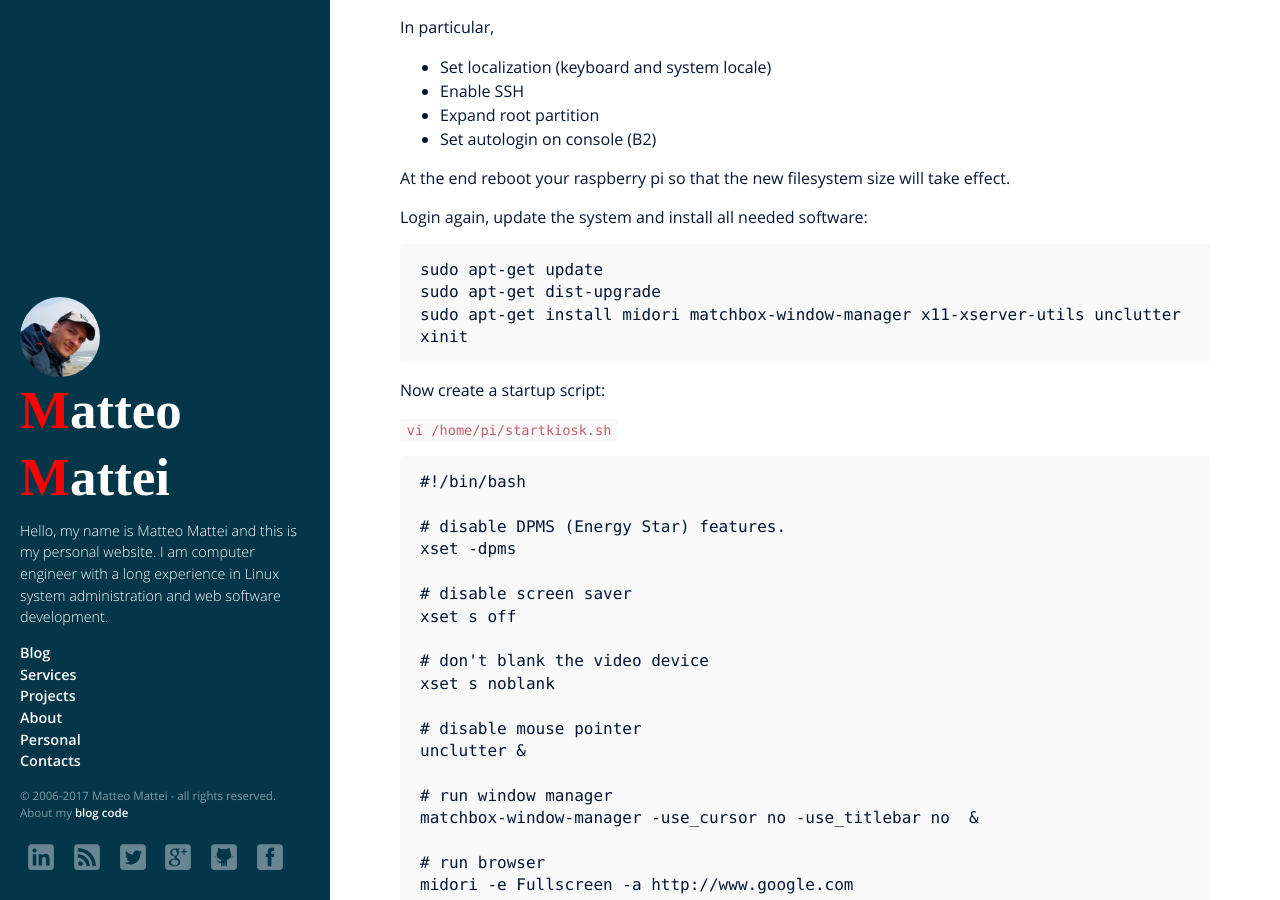
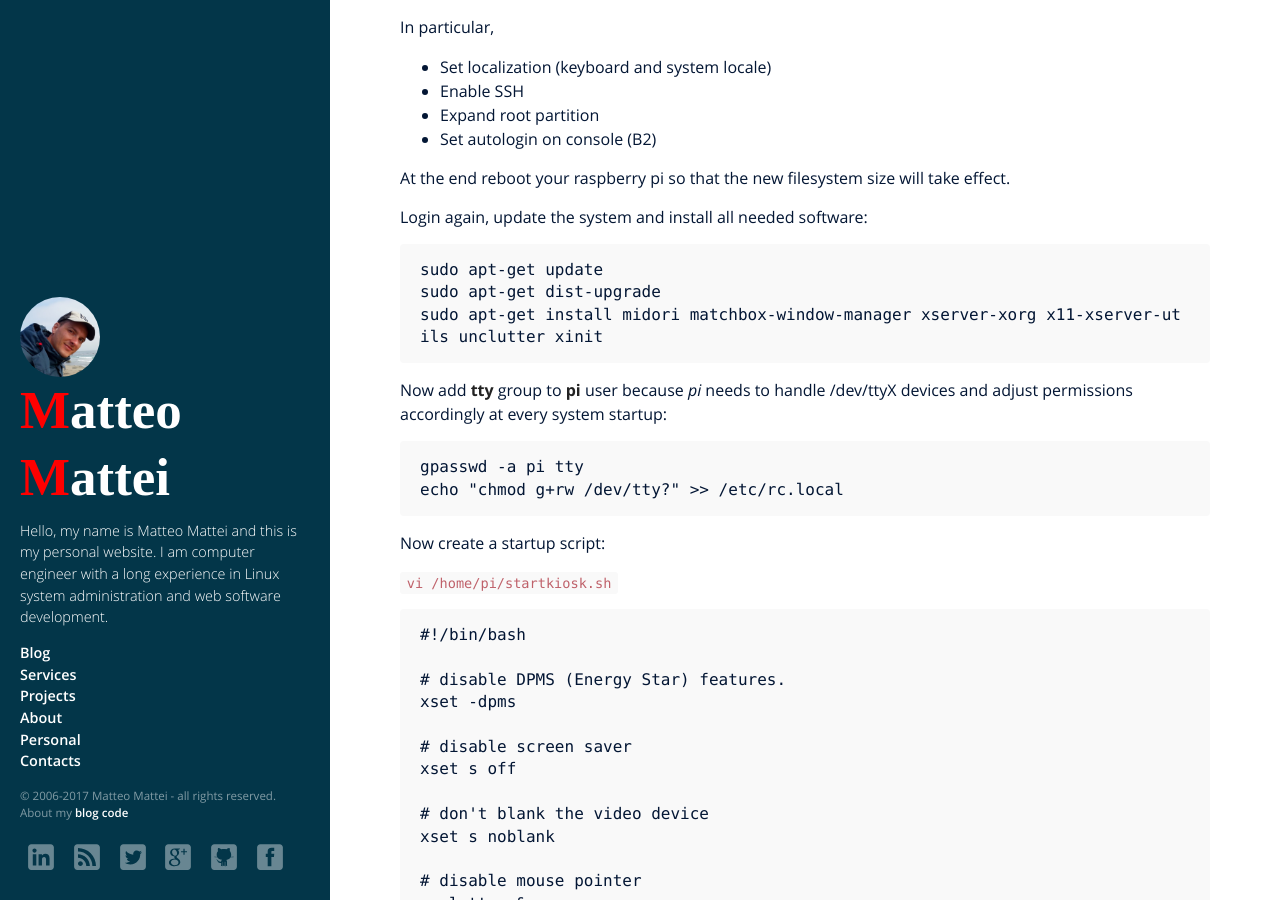
Before and after one commit to matteomattei/matteomattei.github.io, a Jekyll site: the page built from _posts/2016-02-16-web-kiosk-with-raspberry-pi-and-read-only-sd.md, in a window 1280 px wide and 900 px high, scrolled down 750 px. Built offline with Jekyll 4.4.1, drawn with Linux system fonts in a browser that asks for light colours; some web fonts are replaced; comment, search, counter and statistics services are not loaded.

Commit message:
fix permissions to allow startx from user

````diff
--- a/_posts/2016-02-16-web-kiosk-with-raspberry-pi-and-read-only-sd.md
+++ b/_posts/2016-02-16-web-kiosk-with-raspberry-pi-and-read-only-sd.md
@@ -55,7 +55,15 @@ Login again, update the system and install all needed software:
 ```
 sudo apt-get update
 sudo apt-get dist-upgrade
-sudo apt-get install midori matchbox-window-manager x11-xserver-utils unclutter xinit
+sudo apt-get install midori matchbox-window-manager xserver-xorg x11-xserver-utils unclutter xinit
+```
+
+Now add **tty** group to **pi** user because *pi* needs to handle /dev/ttyX devices and adjust permissions accordingly
+at every system startup:
+
+```
+gpasswd -a pi tty
+echo "chmod g+rw /dev/tty?" >> /etc/rc.local
 ```
 
 Now create a startup script:
````
